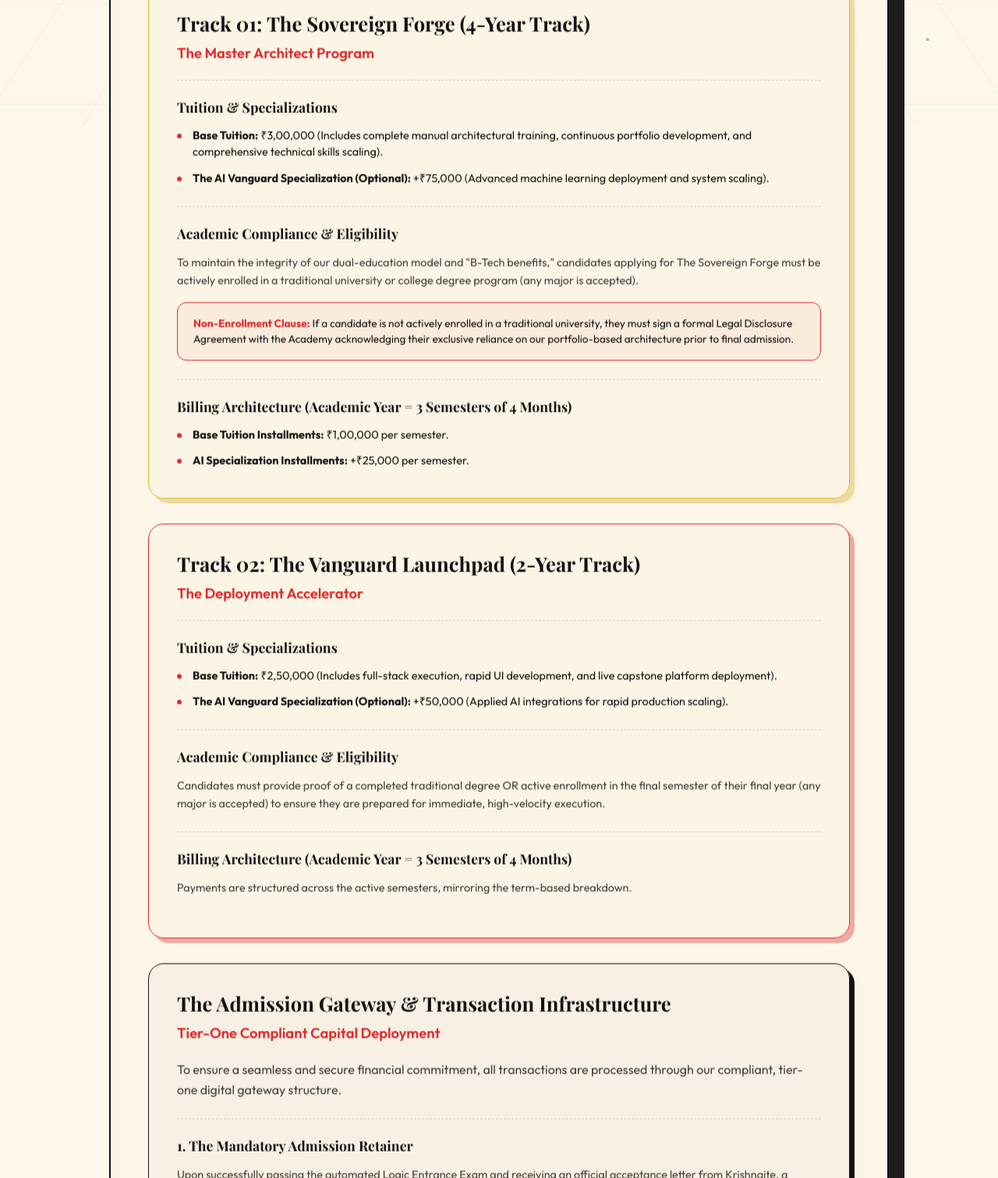
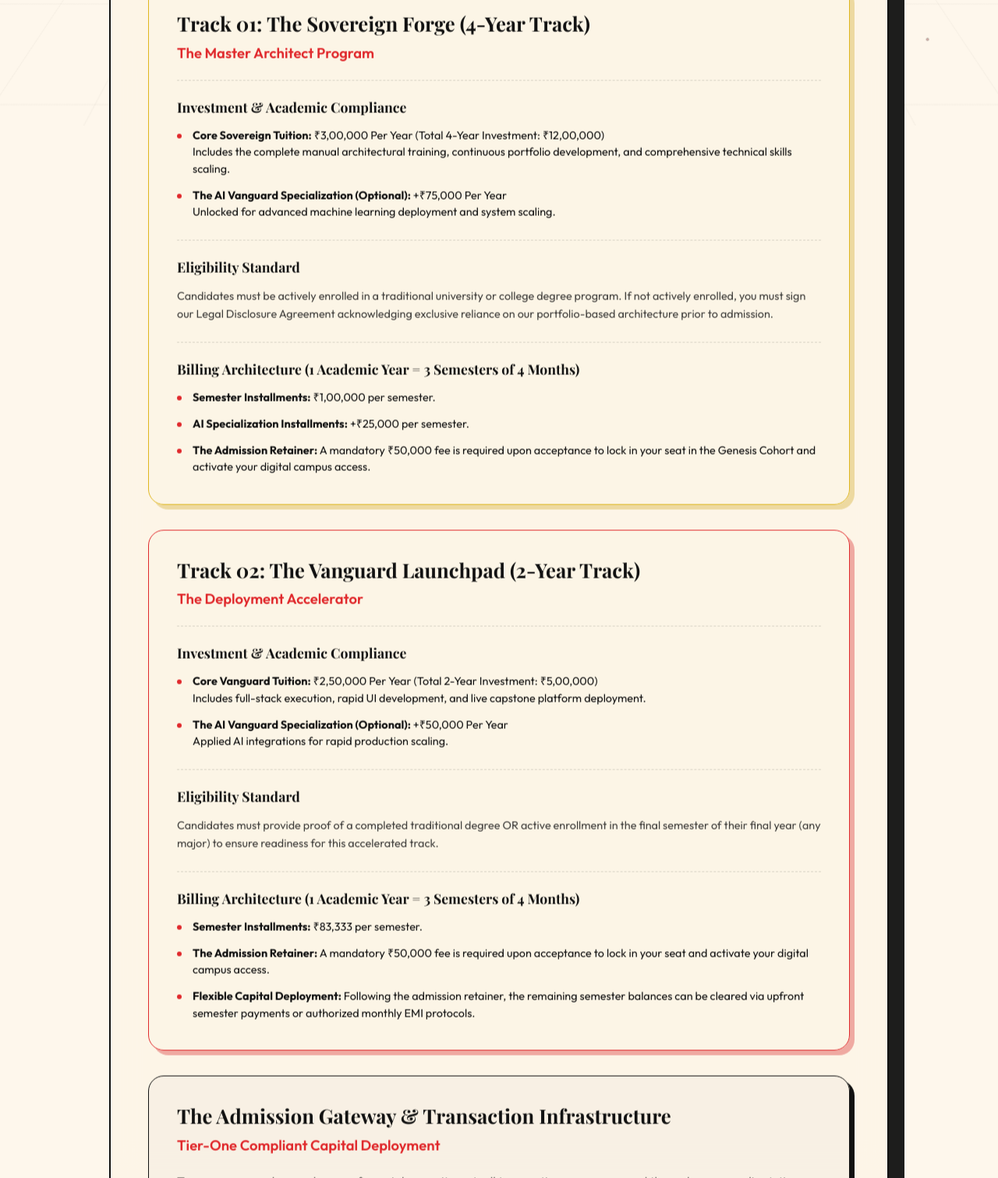
Before and after one commit to HoneyGpt/Krishanaite-Global-Academy, a plain HTML site: page fees-structure.html in a window 1280 px wide. Shown: the part 639-2150 px from the top of the page at 78% size. Drawn offline with nearby package versions, Linux system fonts and the light colour scheme; a web font is replaced by a local one.

Commit message:
feat: align pricing values and schedules across fees-structure.html, sovereign-forge.html, and vanguard-launchpad.html

```diff
--- a/fees-structure.html
+++ b/fees-structure.html
@@ -249,28 +249,26 @@
               <h4>The Master Architect Program</h4>
 
               <div class="fees-sub-section">
-                <h5>Tuition & Specializations</h5>
+                <h5>Investment & Academic Compliance</h5>
                 <ul>
-                  <li><strong>Base Tuition:</strong> ₹3,00,000 (Includes complete manual architectural training, continuous portfolio development, and comprehensive technical skills scaling).</li>
-                  <li><strong>The AI Vanguard Specialization (Optional):</strong> +₹75,000 (Advanced machine learning deployment and system scaling).</li>
+                  <li><strong>Core Sovereign Tuition:</strong> ₹3,00,000 Per Year (Total 4-Year Investment: ₹12,00,000) <br>Includes the complete manual architectural training, continuous portfolio development, and comprehensive technical skills scaling.</li>
+                  <li><strong>The AI Vanguard Specialization (Optional):</strong> +₹75,000 Per Year <br>Unlocked for advanced machine learning deployment and system scaling.</li>
                 </ul>
               </div>
 
               <div class="fees-sub-section">
-                <h5>Academic Compliance & Eligibility</h5>
+                <h5>Eligibility Standard</h5>
                 <p>
-                  To maintain the integrity of our dual-education model and "B-Tech benefits," candidates applying for The Sovereign Forge must be actively enrolled in a traditional university or college degree program (any major is accepted).
+                  Candidates must be actively enrolled in a traditional university or college degree program. If not actively enrolled, you must sign our Legal Disclosure Agreement acknowledging exclusive reliance on our portfolio-based architecture prior to admission.
                 </p>
-                <div class="compliance-warning-box">
-                  <strong>Non-Enrollment Clause:</strong> If a candidate is not actively enrolled in a traditional university, they must sign a formal Legal Disclosure Agreement with the Academy acknowledging their exclusive reliance on our portfolio-based architecture prior to final admission.
-                </div>
               </div>
 
               <div class="fees-sub-section">
-                <h5>Billing Architecture (Academic Year = 3 Semesters of 4 Months)</h5>
+                <h5>Billing Architecture (1 Academic Year = 3 Semesters of 4 Months)</h5>
                 <ul>
-                  <li><strong>Base Tuition Installments:</strong> ₹1,00,000 per semester.</li>
+                  <li><strong>Semester Installments:</strong> ₹1,00,000 per semester.</li>
                   <li><strong>AI Specialization Installments:</strong> +₹25,000 per semester.</li>
+                  <li><strong>The Admission Retainer:</strong> A mandatory ₹50,000 fee is required upon acceptance to lock in your seat in the Genesis Cohort and activate your digital campus access.</li>
                 </ul>
               </div>
             </div>
@@ -281,25 +279,27 @@
               <h4>The Deployment Accelerator</h4>
 
               <div class="fees-sub-section">
-                <h5>Tuition & Specializations</h5>
+                <h5>Investment & Academic Compliance</h5>
                 <ul>
-                  <li><strong>Base Tuition:</strong> ₹2,50,000 (Includes full-stack execution, rapid UI development, and live capstone platform deployment).</li>
-                  <li><strong>The AI Vanguard Specialization (Optional):</strong> +₹50,000 (Applied AI integrations for rapid production scaling).</li>
+                  <li><strong>Core Vanguard Tuition:</strong> ₹2,50,000 Per Year (Total 2-Year Investment: ₹5,00,000) <br>Includes full-stack execution, rapid UI development, and live capstone platform deployment.</li>
+                  <li><strong>The AI Vanguard Specialization (Optional):</strong> +₹50,000 Per Year <br>Applied AI integrations for rapid production scaling.</li>
                 </ul>
               </div>
 
               <div class="fees-sub-section">
-                <h5>Academic Compliance & Eligibility</h5>
+                <h5>Eligibility Standard</h5>
                 <p>
-                  Candidates must provide proof of a completed traditional degree OR active enrollment in the final semester of their final year (any major is accepted) to ensure they are prepared for immediate, high-velocity execution.
+                  Candidates must provide proof of a completed traditional degree OR active enrollment in the final semester of their final year (any major) to ensure readiness for this accelerated track.
                 </p>
               </div>
 
               <div class="fees-sub-section">
-                <h5>Billing Architecture (Academic Year = 3 Semesters of 4 Months)</h5>
-                <p>
-                  Payments are structured across the active semesters, mirroring the term-based breakdown.
-                </p>
+                <h5>Billing Architecture (1 Academic Year = 3 Semesters of 4 Months)</h5>
+                <ul>
+                  <li><strong>Semester Installments:</strong> ₹83,333 per semester.</li>
+                  <li><strong>The Admission Retainer:</strong> A mandatory ₹50,000 fee is required upon acceptance to lock in your seat and activate your digital campus access.</li>
+                  <li><strong>Flexible Capital Deployment:</strong> Following the admission retainer, the remaining semester balances can be cleared via upfront semester payments or authorized monthly EMI protocols.</li>
+                </ul>
               </div>
             </div>
 
```
Also changed, not shown: sovereign-forge.html (+5 -4 lines), vanguard-launchpad.html (+5 -4 lines).
